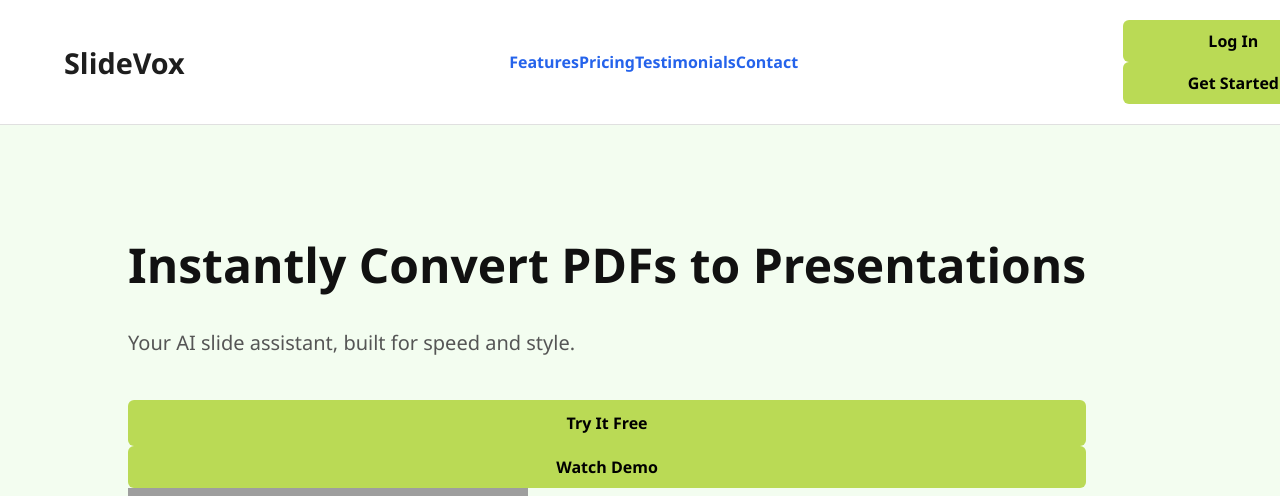
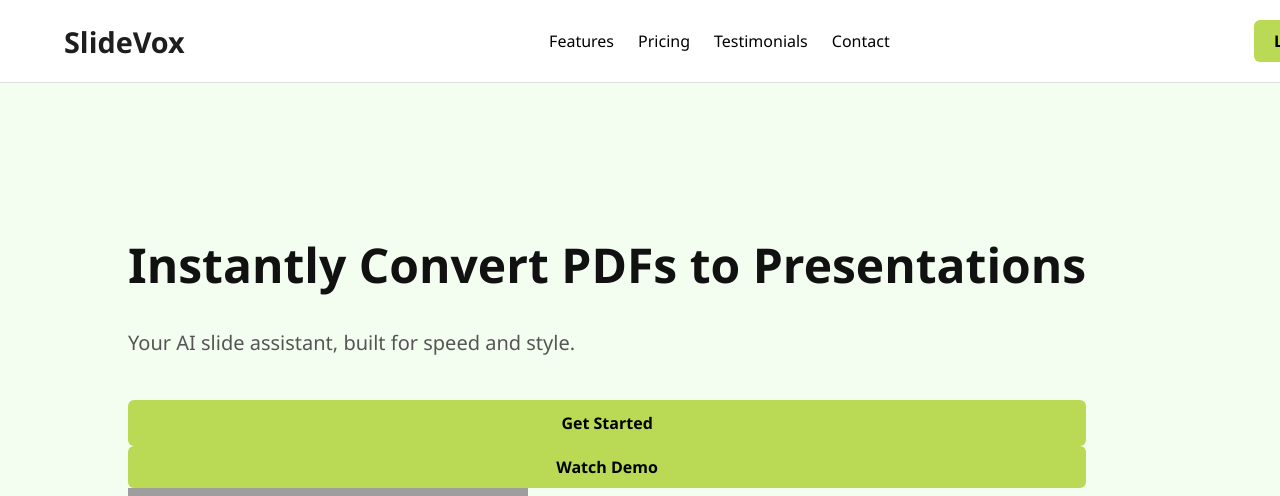
Before and after one commit to arustogi/slidevoxfrontend, a React (Vite) app: page / in a window 1280 px wide. Shown: the top 496 px of the page. Built offline with nearby package versions, Linux system fonts and the light colour scheme; grey boxes are pictures that could not be loaded; what aws-amplify would draw is missing.

Commit message:
updated3

```diff
--- a/src/Home.css
+++ b/src/Home.css
@@ -125,3 +125,18 @@ body {
   padding: 40px 0;
   font-size: 0.95rem;
 }
+
+.nav-links {
+  display: flex;
+  gap: 24px; /* Adds spacing between links */
+}
+
+.nav-links a {
+  color: black; /* Sets nav text to black */
+  font-weight: 500;
+  text-decoration: none;
+}
+
+.nav-links a:hover {
+  text-decoration: underline;
+}
--- a/src/Home.tsx
+++ b/src/Home.tsx
@@ -1,137 +1,3 @@
-
-// import { useNavigate } from "react-router-dom";
-// import "./Home.css";
-
-// function Home() {
-//   const navigate = useNavigate();
-
-//   return (
-//     <div className="home-container">
-//       {/* Navigation Bar */}
-//       <nav className="navbar">
-//         <div className="logo">SlideVox</div>
-//         <div className="nav-links">
-//           <a href="#features">Features</a>
-//           <a href="#pricing">Pricing</a>
-//           <a href="#testimonials">Testimonials</a>
-//           <a href="#footer">Contact</a>
-//         </div>
-//         <div className="auth-buttons">
-//           <button className="login-btn" onClick={() => navigate("/upload")}>
-//             Log In
-//           </button>
-//           <button className="get-started-btn" onClick={() => navigate("/upload")}>
-//             Get Started
-//           </button>
-//         </div>
-//       </nav>
-
-//       {/* Hero Section */}
-//       <header className="hero">
-//         <div className="hero-content">
-//           <h1>THE SLIDE VOX</h1>
-//           <p>
-//             The ultimate AI-powered slide creation platform. Easily transform your
-//             ideas into engaging, professional presentations—instantly.
-//           </p>
-//           <div className="hero-buttons">
-//             <button className="primary-btn" onClick={() => navigate("/upload")}>
-//               Try it for Free
-//             </button>
-//             <button className="secondary-btn">
-//               Learn More
-//             </button>
-//           </div>
-
-//           {/* Optional Mockup Slides Below */}
-//           <div className="mockup-slides">
-//             <div className="slide">Slide 1</div>
-//             <div className="slide">Slide 2</div>
-//             <div className="slide">Slide 3</div>
-//           </div>
-//         </div>
-//       </header>
-
-//       {/* Features Section */}
-//       <section className="features" id="features">
-//         <h2>Why SlideVox?</h2>
-//         <div className="features-grid">
-//           <div className="feature-card">
-//             <h3>AI-Driven Speed</h3>
-//             <p>Generate presentations in seconds using advanced AI models.</p>
-//           </div>
-//           <div className="feature-card">
-//             <h3>Professional Designs</h3>
-//             <p>Choose from a variety of sleek templates tailored to your needs.</p>
-//           </div>
-//           <div className="feature-card">
-//             <h3>Collaboration</h3>
-//             <p>Work with your team in real-time for faster feedback and iteration.</p>
-//           </div>
-//         </div>
-//       </section>
-
-//       {/* Testimonials Section */}
-//       <section className="testimonials" id="testimonials">
-//         <h2>What Our Users Say</h2>
-//         <div className="testimonial-card">
-//           <p>
-//             "SlideVox saved me hours! The AI-generated slides look professional and on-brand."
-//           </p>
-//           <span>- Alex J., Marketing Specialist</span>
-//         </div>
-//       </section>
-
-//       {/* Pricing Section */}
-//       <section className="pricing" id="pricing">
-//         <h2>Choose Your Plan</h2>
-//         <div className="pricing-cards">
-//           <div className="pricing-card">
-//             <h3>Free</h3>
-//             <p>$0 / mo</p>
-//             <ul>
-//               <li>Basic templates</li>
-//               <li>Watermark included</li>
-//             </ul>
-//             <button onClick={() => navigate("/upload")}>Sign Up</button>
-//           </div>
-//           <div className="pricing-card">
-//             <h3>Pro</h3>
-//             <p>$9.99 / mo</p>
-//             <ul>
-//               <li>Unlimited slides</li>
-//               <li>Advanced templates</li>
-//               <li>No watermark</li>
-//             </ul>
-//             <button onClick={() => navigate("/upload")}>Start Free Trial</button>
-//           </div>
-//           <div className="pricing-card">
-//             <h3>Enterprise</h3>
-//             <p>Custom</p>
-//             <ul>
-//               <li>Custom branding</li>
-//               <li>Team collaboration</li>
-//               <li>Dedicated support</li>
-//             </ul>
-//             <button>Contact Us</button>
-//           </div>
-//         </div>
-//       </section>
-
-//       {/* Footer Section */}
-//       <footer className="footer" id="footer">
-//         <div className="footer-content">
-//           <h3>SlideVox</h3>
-//           <p>© {new Date().getFullYear()} SlideVox. All rights reserved.</p>
-//         </div>
-//       </footer>
-//     </div>
-//   );
-// }
-
-// export default Home;
-
-
 
 
 
@@ -155,9 +21,6 @@ function Home() {
           <button className="login-btn" onClick={() => navigate("/upload")}>
             Log In
           </button>
-          <button className="get-started-btn" onClick={() => navigate("/upload")}>
-            Get Started
-          </button>
         </div>
       </nav>
 
@@ -175,7 +38,7 @@ function Home() {
               Your AI slide assistant, built for speed and style.
             </p>
             <div className="hero-buttons">
-              <button className="primary-btn" onClick={() => navigate("/upload")}>Try It Free</button>
+              <button className="primary-btn" onClick={() => navigate("/upload")}>Get Started</button>
               <button className="secondary-btn">Watch Demo</button>
             </div>
             <div className="mockup-preview">
```
